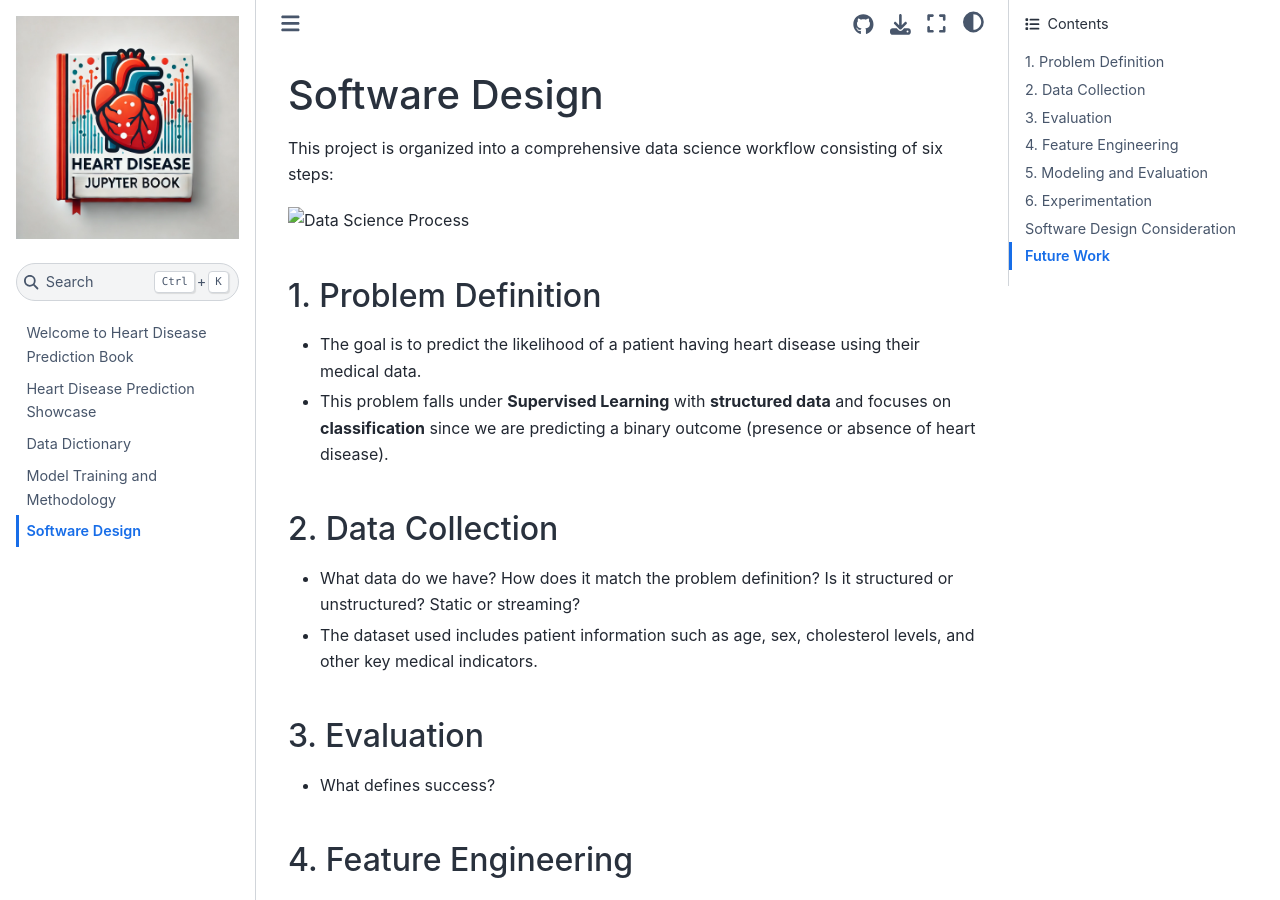
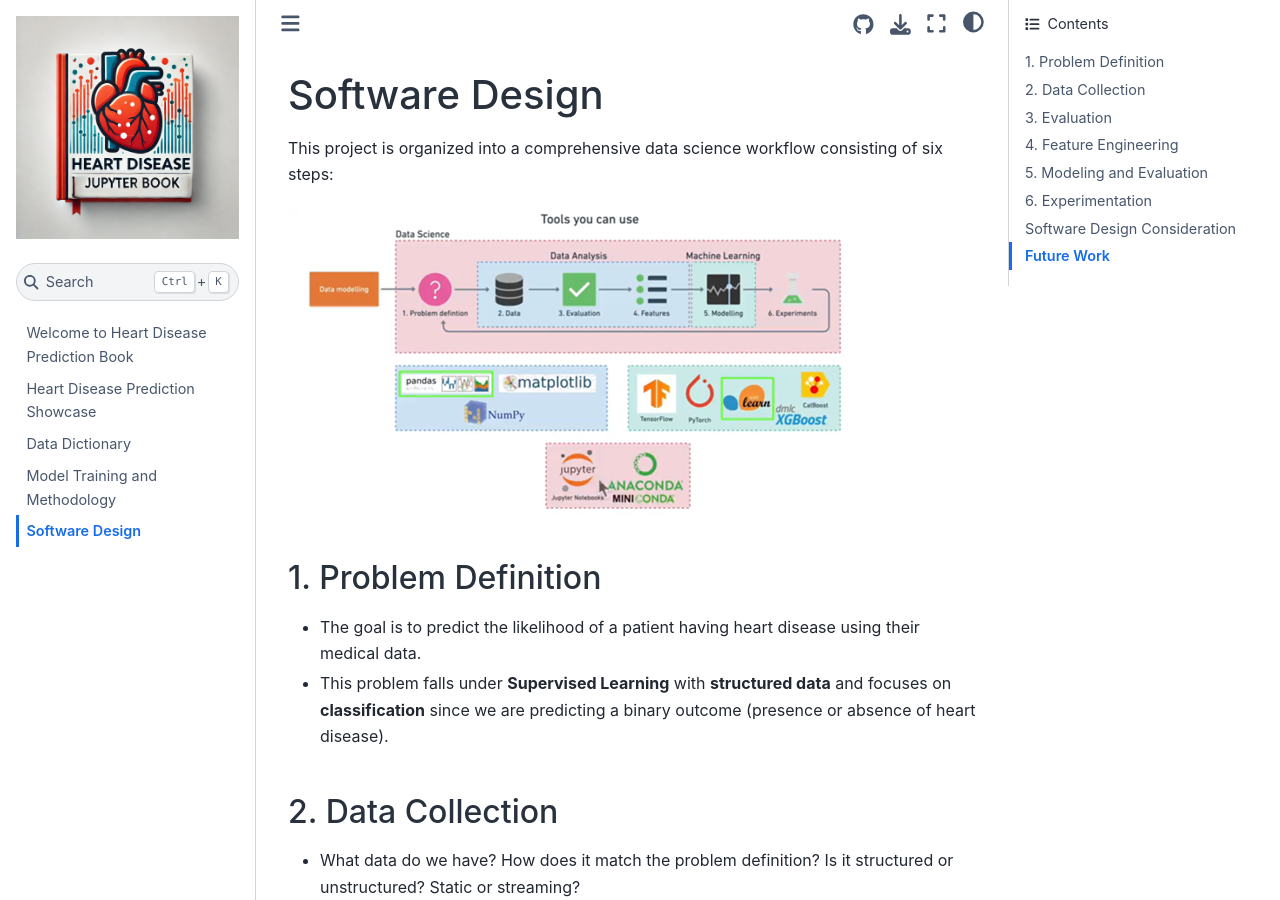
Before and after one commit to itamarshapira/heart-disease-book, a Jupyter Book: the page built from software-design.md, in a window 1280 px wide and 900 px high. Built offline with Jupyter Book 1.0.4 settings and Sphinx 7.4.7 and the Sphinx Book theme 1.1.4, drawn with Linux system fonts in a browser that asks for light colours.

Commit message:
Update software-design.md

```diff
--- a/software-design.md
+++ b/software-design.md
@@ -1,7 +1,7 @@
 # Software Design
 This project is organized into a comprehensive data science workflow consisting of six steps:
 
-![Data Science Process](../images/tools.png)
+![Data Science Process](./images/tools.png)
 
 ## 1. Problem Definition
 - The goal is to predict the likelihood of a patient having heart disease using their medical data.
```
